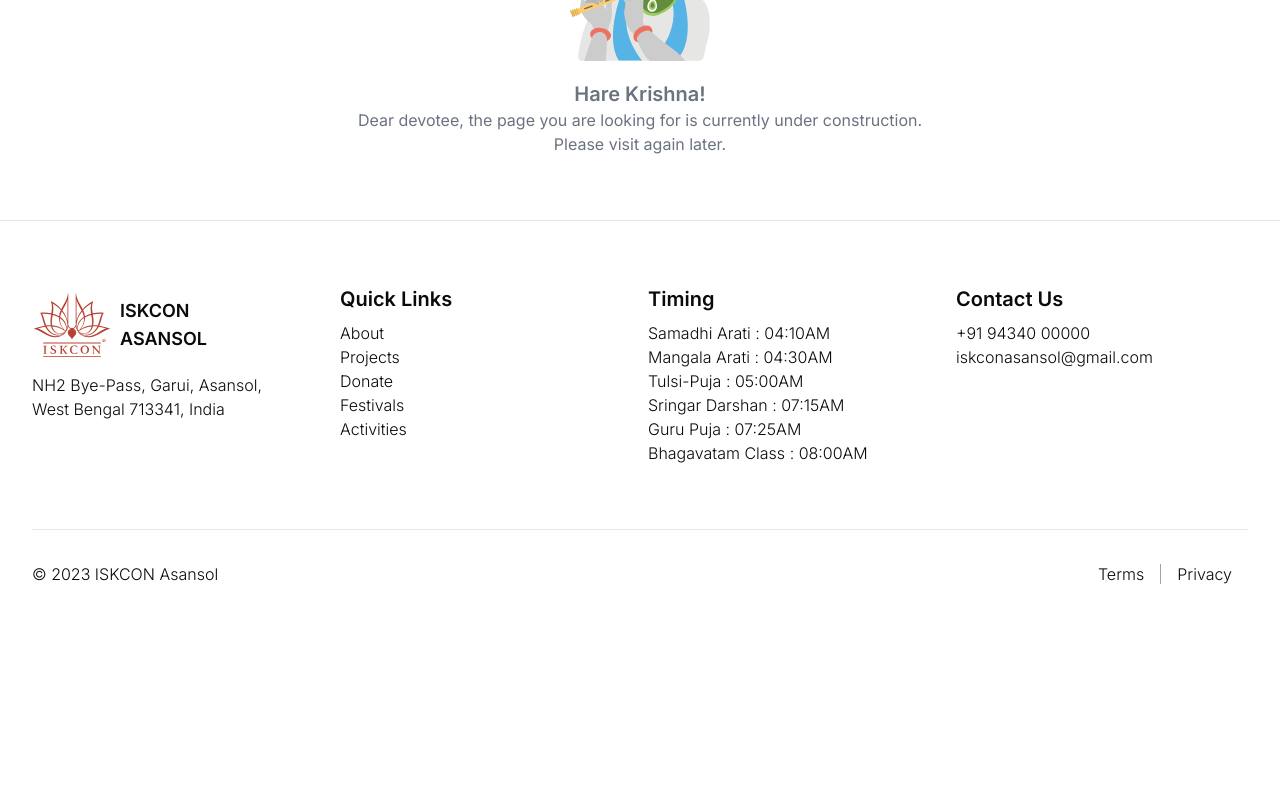
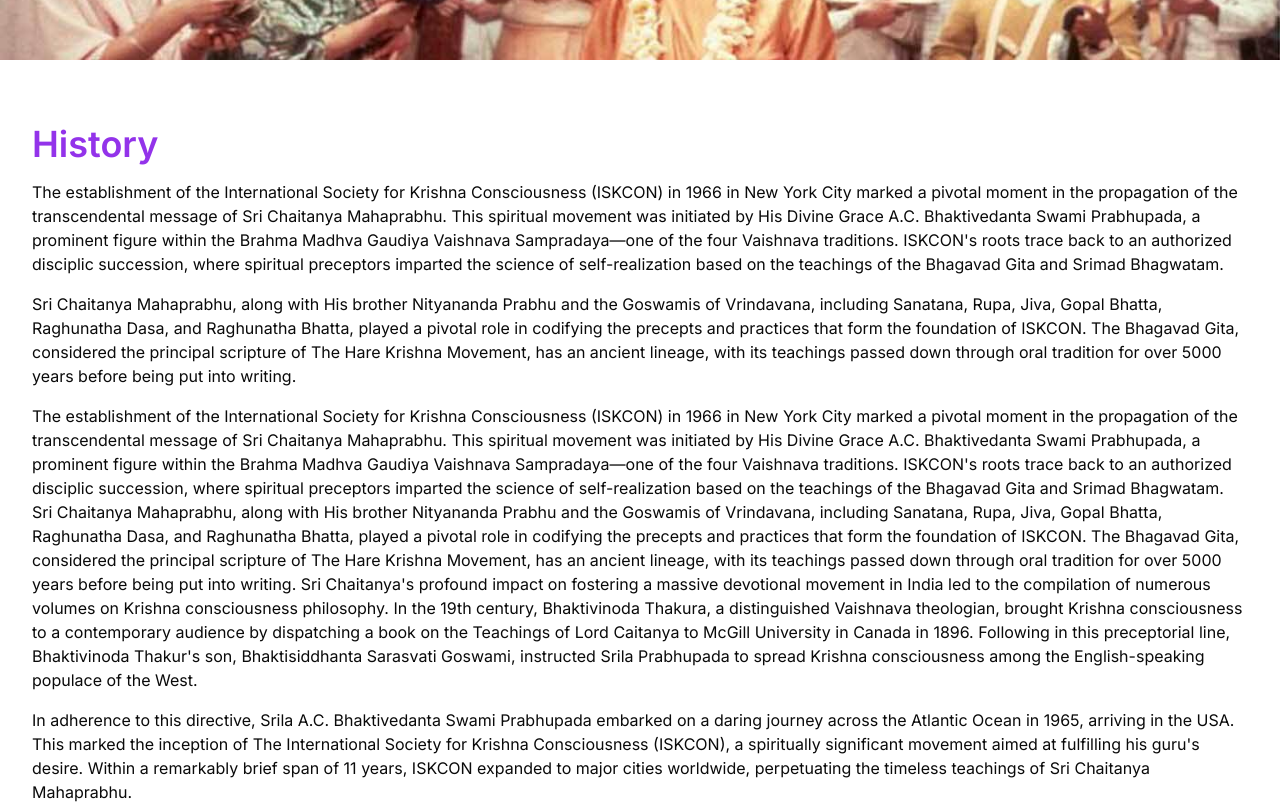
Before and after one commit to iskconasansol/iskcon-asansol-frontend, a Next.js app: page /iskcon/history in a window 1280 px wide. Shown: the part 320-1124 px from the top of the page. Before the commit the page ends 938 px from the top, so only its background shows below. Built offline with nearby package versions, Linux system fonts and the light colour scheme.

Commit message:
fix: update ui

```diff
--- a/app/donation/page.tsx
+++ b/app/donation/page.tsx
@@ -1,3 +1,4 @@
+import { Button } from '@/components/ui/button';
 import { Metadata } from 'next';
 
 export const metadata: Metadata = {
--- a/app/iskcon/history/page.tsx
+++ b/app/iskcon/history/page.tsx
@@ -1,9 +1,90 @@
-import ComingSoon from "@/components/coming-soon";
+import PageHeader from '@/components/page-header';
+import Image from 'next/image';
 
 const History = () => {
-  return <main>
-    <ComingSoon />
-  </main>;
+  return (
+    <main>
+      <PageHeader className="relative lg:h-[300px]">
+        <Image
+          src="/images/iskcon_history.jpg"
+          layout="fill"
+          objectFit='cover'
+          objectPosition='top'
+          alt="prabhupada image old"
+        />
+      </PageHeader>
+
+      <article className="space-y-4 container mx-auto py-16">
+        <h1 className="text-2xl md:text-4xl font-semibold text-purple-600">
+          History
+        </h1>
+
+        <p>
+          {`The establishment of the International Society for Krishna
+          Consciousness (ISKCON) in 1966 in New York City marked a pivotal
+          moment in the propagation of the transcendental message of Sri
+          Chaitanya Mahaprabhu. This spiritual movement was initiated by His
+          Divine Grace A.C. Bhaktivedanta Swami Prabhupada, a prominent figure
+          within the Brahma Madhva Gaudiya Vaishnava Sampradaya—one of the four
+          Vaishnava traditions. ISKCON's roots trace back to an authorized
+          disciplic succession, where spiritual preceptors imparted the science
+          of self-realization based on the teachings of the Bhagavad Gita and
+          Srimad Bhagwatam.`}
+        </p>
+
+        <p>
+          {`Sri Chaitanya Mahaprabhu, along with His brother Nityananda Prabhu and
+          the Goswamis of Vrindavana, including Sanatana, Rupa, Jiva, Gopal
+          Bhatta, Raghunatha Dasa, and Raghunatha Bhatta, played a pivotal role
+          in codifying the precepts and practices that form the foundation of
+          ISKCON. The Bhagavad Gita, considered the principal scripture of The
+          Hare Krishna Movement, has an ancient lineage, with its teachings
+          passed down through oral tradition for over 5000 years before being
+          put into writing.`}
+        </p>
+
+        <p>
+          {`The establishment of the International Society for Krishna
+          Consciousness (ISKCON) in 1966 in New York City marked a pivotal
+          moment in the propagation of the transcendental message of Sri
+          Chaitanya Mahaprabhu. This spiritual movement was initiated by His
+          Divine Grace A.C. Bhaktivedanta Swami Prabhupada, a prominent figure
+          within the Brahma Madhva Gaudiya Vaishnava Sampradaya—one of the four
+          Vaishnava traditions. ISKCON's roots trace back to an authorized
+          disciplic succession, where spiritual preceptors imparted the science
+          of self-realization based on the teachings of the Bhagavad Gita and
+          Srimad Bhagwatam. Sri Chaitanya Mahaprabhu, along with His brother
+          Nityananda Prabhu and the Goswamis of Vrindavana, including Sanatana,
+          Rupa, Jiva, Gopal Bhatta, Raghunatha Dasa, and Raghunatha Bhatta,
+          played a pivotal role in codifying the precepts and practices that
+          form the foundation of ISKCON. The Bhagavad Gita, considered the
+          principal scripture of The Hare Krishna Movement, has an ancient
+          lineage, with its teachings passed down through oral tradition for
+          over 5000 years before being put into writing. Sri Chaitanya's
+          profound impact on fostering a massive devotional movement in India
+          led to the compilation of numerous volumes on Krishna consciousness
+          philosophy. In the 19th century, Bhaktivinoda Thakura, a distinguished
+          Vaishnava theologian, brought Krishna consciousness to a contemporary
+          audience by dispatching a book on the Teachings of Lord Caitanya to
+          McGill University in Canada in 1896. Following in this preceptorial
+          line, Bhaktivinoda Thakur's son, Bhaktisiddhanta Sarasvati Goswami,
+          instructed Srila Prabhupada to spread Krishna consciousness among the
+          English-speaking populace of the West.`}
+        </p>
+
+        <p>
+          {`In adherence to this directive, Srila A.C. Bhaktivedanta Swami
+          Prabhupada embarked on a daring journey across the Atlantic Ocean in
+          1965, arriving in the USA. This marked the inception of The
+          International Society for Krishna Consciousness (ISKCON), a
+          spiritually significant movement aimed at fulfilling his guru's
+          desire. Within a remarkably brief span of 11 years, ISKCON expanded to
+          major cities worldwide, perpetuating the timeless teachings of Sri
+          Chaitanya Mahaprabhu.`}
+        </p>
+      </article>
+    </main>
+  );
 };
 
 export default History;
--- a/components/mobile_menu.tsx
+++ b/components/mobile_menu.tsx
@@ -4,31 +4,91 @@
 import PlusIcon from '@/app/icons/plus-icon';
 import SparklesIcon from '@/app/icons/sparkles-icon';
 import Link from 'next/link';
+import {
+  Popover,
+  PopoverContent,
+  PopoverTrigger,
+  PopoverClose,
+  PopoverArrow,
+} from '@/components/ui/popover';
+import { X } from 'lucide-react';
+
+const moreItems = [
+  {
+    name: 'History',
+    href: '/iskcon/history',
+  },
+  {
+    name: 'Founder',
+    href: '/iskcon/founder',
+  },
+  {
+    name: 'Philosophy',
+    href: '/iskcon/philosophy',
+  },
+  {
+    name: 'About Us',
+    href: '/iskcon/about-us',
+  },
+];
 
 const MobileNav = () => {
   return (
-    <nav className="sticky bottom-0 md:hidden shadow-lg shadow-gray-500 drop-shadow-lg border-gray-100 border-t">
+    <nav className="sticky bottom-0 lg:hidden shadow-lg shadow-gray-500 drop-shadow-lg border-gray-100 border-t">
       <div className="flex justify-between items-center bg-white py-4 px-8 text-xs font-light">
         <Link href="/" className="flex justify-center flex-col items-center">
           <HomeIcon />
           <span>Home</span>
         </Link>
 
-        <Link href="/projects" className="flex justify-center flex-col items-center">
+        <Link
+          href="/projects"
+          className="flex justify-center flex-col items-center"
+        >
           <ChartBarIcon />
           <span>Projects</span>
         </Link>
-        <Link href="/donation" className="flex justify-center flex-col items-center">
+        <Link
+          href="/donation"
+          className="flex justify-center flex-col items-center"
+        >
           <CurrencyRupeeIcon />
           <span>Donate</span>
         </Link>
-        <Link href="/activities" className="flex justify-center flex-col items-center">
+        <Link
+          href="/activities"
+          className="flex justify-center flex-col items-center"
+        >
           <SparklesIcon />
           <span>Activities</span>
         </Link>
         <a href="#" className="flex justify-center flex-col items-center">
-          <PlusIcon />
-          <span>More</span>
+          <Popover>
+            <PopoverTrigger>
+              <PlusIcon />
+              <span>More</span>
+            </PopoverTrigger>
+            <PopoverContent>
+              <div className="flex flex-col">
+                {moreItems.map((item) => (
+                  <Link
+                    href={item.href}
+                    key={item.name}
+                    className="py-2 px-4 hover:bg-gray-100"
+                  >
+                    {item.name}
+                  </Link>
+                ))}
+              </div>
+              <PopoverClose
+                className="rounded-full h-[25px] w-[25px] inline-flex items-center justify-center absolute top-[5px] right-[5px] outline-none cursor-default"
+                aria-label="Close"
+              >
+                <X />
+              </PopoverClose>
+              <PopoverArrow className="fill-white" />
+            </PopoverContent>
+          </Popover>
         </a>
       </div>
     </nav>
--- a/components/navbar.tsx
+++ b/components/navbar.tsx
@@ -26,7 +26,7 @@
         <div className="flex gap-4">
           <TempleTimeStatus />
 
-          <div className="hidden md:block">
+          <div className="hidden lg:block">
             <NavigationMenu>
               <NavigationMenuList>
                 <NavigationMenuItem>
--- /dev/null
+++ b/components/ui/popover.tsx
@@ -0,0 +1,44 @@
+'use client';
+
+import * as React from 'react';
+import * as PopoverPrimitive from '@radix-ui/react-popover';
+
+import { cn } from '@/lib/utils';
+
+const Popover = PopoverPrimitive.Root;
+
+const PopoverTrigger = PopoverPrimitive.Trigger;
+
+const PopoverClose = PopoverPrimitive.Close;
+
+const PopoverPortal = PopoverPrimitive.Portal;
+
+const PopoverArrow = PopoverPrimitive.Arrow;
+
+const PopoverContent = React.forwardRef<
+  React.ElementRef<typeof PopoverPrimitive.Content>,
+  React.ComponentPropsWithoutRef<typeof PopoverPrimitive.Content>
+>(({ className, align = 'center', sideOffset = 4, ...props }, ref) => (
+  <PopoverPrimitive.Portal>
+    <PopoverPrimitive.Content
+      ref={ref}
+      align={align}
+      sideOffset={sideOffset}
+      className={cn(
+        'z-50 w-72 rounded-md border bg-popover p-4 text-popover-foreground shadow-md outline-none data-[state=open]:animate-in data-[state=closed]:animate-out data-[state=closed]:fade-out-0 data-[state=open]:fade-in-0 data-[state=closed]:zoom-out-95 data-[state=open]:zoom-in-95 data-[side=bottom]:slide-in-from-top-2 data-[side=left]:slide-in-from-right-2 data-[side=right]:slide-in-from-left-2 data-[side=top]:slide-in-from-bottom-2',
+        className
+      )}
+      {...props}
+    />
+  </PopoverPrimitive.Portal>
+));
+PopoverContent.displayName = PopoverPrimitive.Content.displayName;
+
+export {
+  Popover,
+  PopoverTrigger,
+  PopoverContent,
+  PopoverClose,
+  PopoverPortal,
+  PopoverArrow,
+};
--- a/package.json
+++ b/package.json
@@ -13,6 +13,7 @@
     "@radix-ui/react-checkbox": "^1.0.4",
     "@radix-ui/react-label": "^2.0.2",
     "@radix-ui/react-navigation-menu": "^1.1.4",
+    "@radix-ui/react-popover": "^1.0.7",
     "@radix-ui/react-select": "^2.0.0",
     "@radix-ui/react-slot": "^1.0.2",
     "@radix-ui/react-toast": "^1.1.5",
```
Also changed, not shown: app/iskcon/philosophy/page.tsx (+52 -4 lines), public/images/iskcon_history.jpg (added), 1 other file (tests, documents, lock files or other folders).
